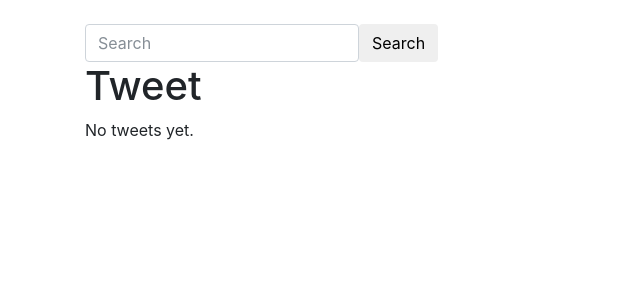
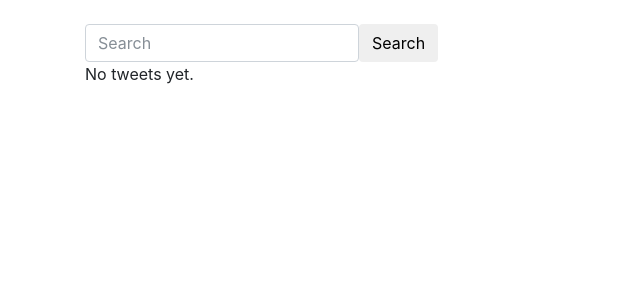
Before and after one commit to RonaldTheodoro/tweetme, a Django app: template templates/tweet/tweet_list.html in a window 1280 px wide. Shown: the part 56-356 px from the top of the page, without its empty margins (0-640 px from the left). Run offline with Django 3.2, Linux system fonts and the light colour scheme; the template is opened without the code that fills it, so the values that code supplies are empty; parts of the project's set-up code (start-up, migrations or seed data) failed here and were passed over; some libraries are stand-ins or nearby versions.

Commit message:
add bootstrap row

```diff
--- a/templates/tweet/tweet_list.html
+++ b/templates/tweet/tweet_list.html
@@ -3,9 +3,9 @@
 {% load static %}
 
 {% block content %}
+    <div class="row">
+        <div class="col-sm-8 col-sm-offset-2">
             {% include 'snippet/search_form.html' %}
-
-    <h1>Tweet</h1>
             {% for tweet in object_list %}
                 {% include 'snippet/detail.html' %}
             {% empty %}
@@ -15,4 +15,6 @@
                     <p>No tweets yet.</p>
                 {% endif %}
             {% endfor %}
+        </div>
+    </div>
 {% endblock content %}
```
Lines whose indentation alone changed are shown as unchanged.
